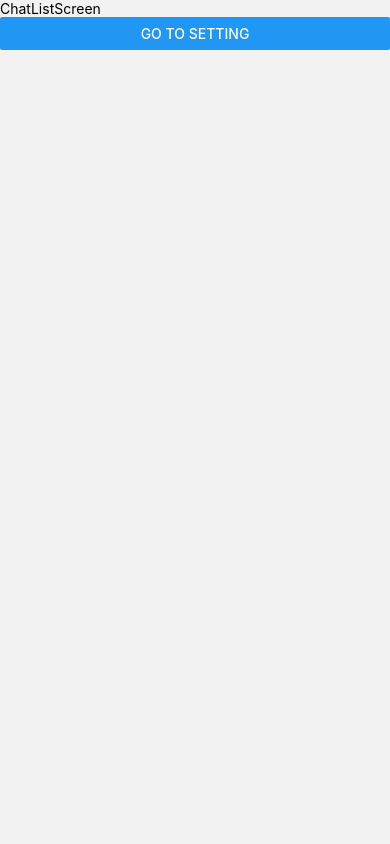
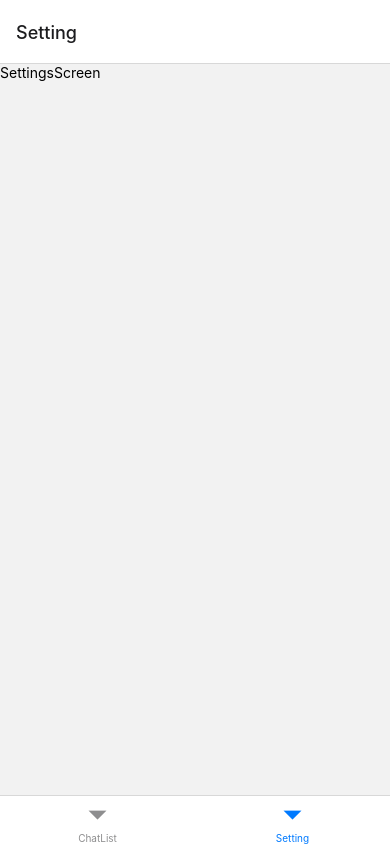
Before and after one commit to sunnychauhan07/chat-app, a React Native app: screen /Setting in a window 390 px wide. Built offline with nearby package versions, Linux system fonts and the light colour scheme.

Commit message:
enable typescript type checking on everything

```diff
--- a/App.tsx
+++ b/App.tsx
@@ -7,13 +7,53 @@
 import { NavigationContainer } from "@react-navigation/native";
 import { createStackNavigator } from "@react-navigation/stack";
 import type { NativeStackScreenProps } from "@react-navigation/native-stack";
+import {
+  BottomTabNavigationProp,
+  BottomTabScreenProps,
+} from "@react-navigation/bottom-tabs";
+import type {
+  CompositeScreenProps,
+  NavigatorScreenParams,
+} from "@react-navigation/native";
+
+import type { StackScreenProps } from "@react-navigation/stack";
 import ChatListScreen from "./screens/ChatListScreen";
 import ChatSettingScreen from "./screens/ChatSettingScreen";
+import { createBottomTabNavigator } from "@react-navigation/bottom-tabs";
+import SettingsScreen from "./screens/SettingsScreen";
 
+export type HomeTabParamList = {
+  ChatList: undefined;
+  Setting: undefined;
+};
+export type RootStackParamListe = {
+  Home: NavigatorScreenParams<HomeTabParamList>;
+  ChatSettings: undefined;
+};
+
+export type RootStackScreenProps<T extends keyof RootStackParamList> =
+  StackScreenProps<RootStackParamList, T>;
+
+export type HomeTabScreenProps<T extends keyof HomeTabParamList> =
+  CompositeScreenProps<
+    BottomTabScreenProps<HomeTabParamList, T>,
+    RootStackScreenProps<keyof RootStackParamList>
+  >;
+
+const Tab = createBottomTabNavigator<HomeTabParamList>();
 type RootStackParamList = {
   Home: undefined;
   ChatSettings: undefined;
 };
+
+function TabNavigator() {
+  return (
+    <Tab.Navigator>
+      <Tab.Screen name='ChatList' component={ChatListScreen} />
+      <Tab.Screen name='Setting' component={SettingsScreen} />
+    </Tab.Navigator>
+  );
+}
 export type Props = NativeStackScreenProps<RootStackParamList>;
 const Stack = createStackNavigator<RootStackParamList>();
 
@@ -36,7 +76,7 @@
     <SafeAreaProvider onLayout={onLayout} style={styles.container}>
       <NavigationContainer>
         <Stack.Navigator screenOptions={{ headerShown: false }}>
-          <Stack.Screen name='Home' component={ChatListScreen} />
+          <Stack.Screen name='Home' component={TabNavigator} />
           <Stack.Screen name='ChatSettings' component={ChatSettingScreen} />
         </Stack.Navigator>
       </NavigationContainer>
@@ -50,3 +90,9 @@
     backgroundColor: "#fff",
   },
 });
+
+declare global {
+  namespace ReactNavigation {
+    interface RootParamList extends RootStackParamList {}
+  }
+}
--- a/package.json
+++ b/package.json
@@ -9,6 +9,7 @@
     "web": "expo start --web"
   },
   "dependencies": {
+    "@react-navigation/bottom-tabs": "^6.5.7",
     "@react-navigation/native": "^6.1.6",
     "@react-navigation/native-stack": "^6.9.12",
     "@react-navigation/stack": "^6.3.16",
--- a/screens/ChatListScreen.tsx
+++ b/screens/ChatListScreen.tsx
@@ -1,9 +1,9 @@
 import { View, Text, Button } from "react-native";
 import React from "react";
 import { SafeAreaProvider, SafeAreaView } from "react-native-safe-area-context";
-import { Props } from "../App";
+import { HomeTabScreenProps, Props } from "../App";
 
-const ChatListScreen = ({ navigation }: Props) => {
+const ChatListScreen = ({ navigation }: HomeTabScreenProps<"ChatList">) => {
   return (
     <SafeAreaView>
       <Text>ChatListScreen</Text>
--- /dev/null
+++ b/screens/SettingsScreen.tsx
@@ -0,0 +1,12 @@
+import { View, Text } from "react-native";
+import React from "react";
+
+const SettingsScreen = () => {
+  return (
+    <View>
+      <Text>SettingsScreen</Text>
+    </View>
+  );
+};
+
+export default SettingsScreen;
```
Also changed, not shown: 1 other file (tests, documents, lock files or other folders).
